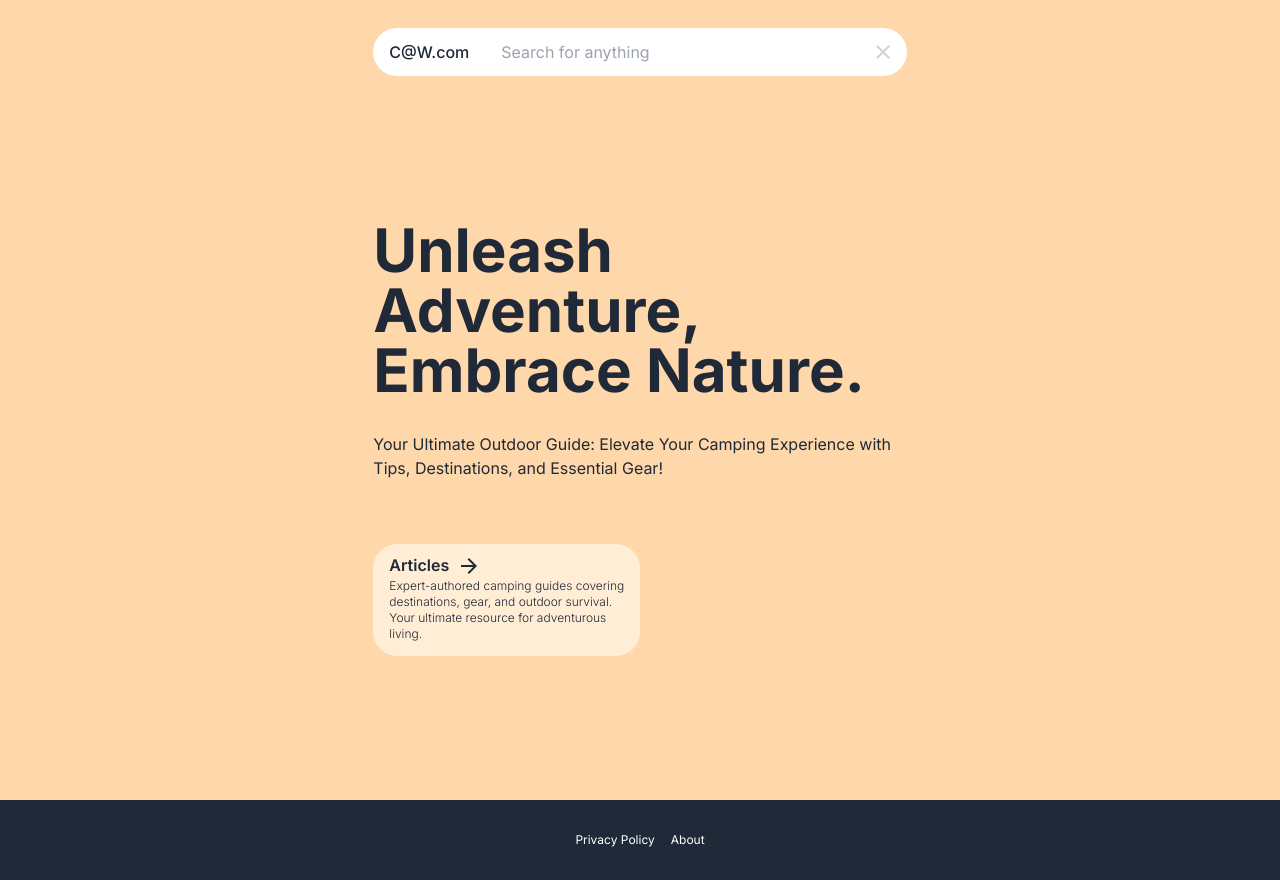
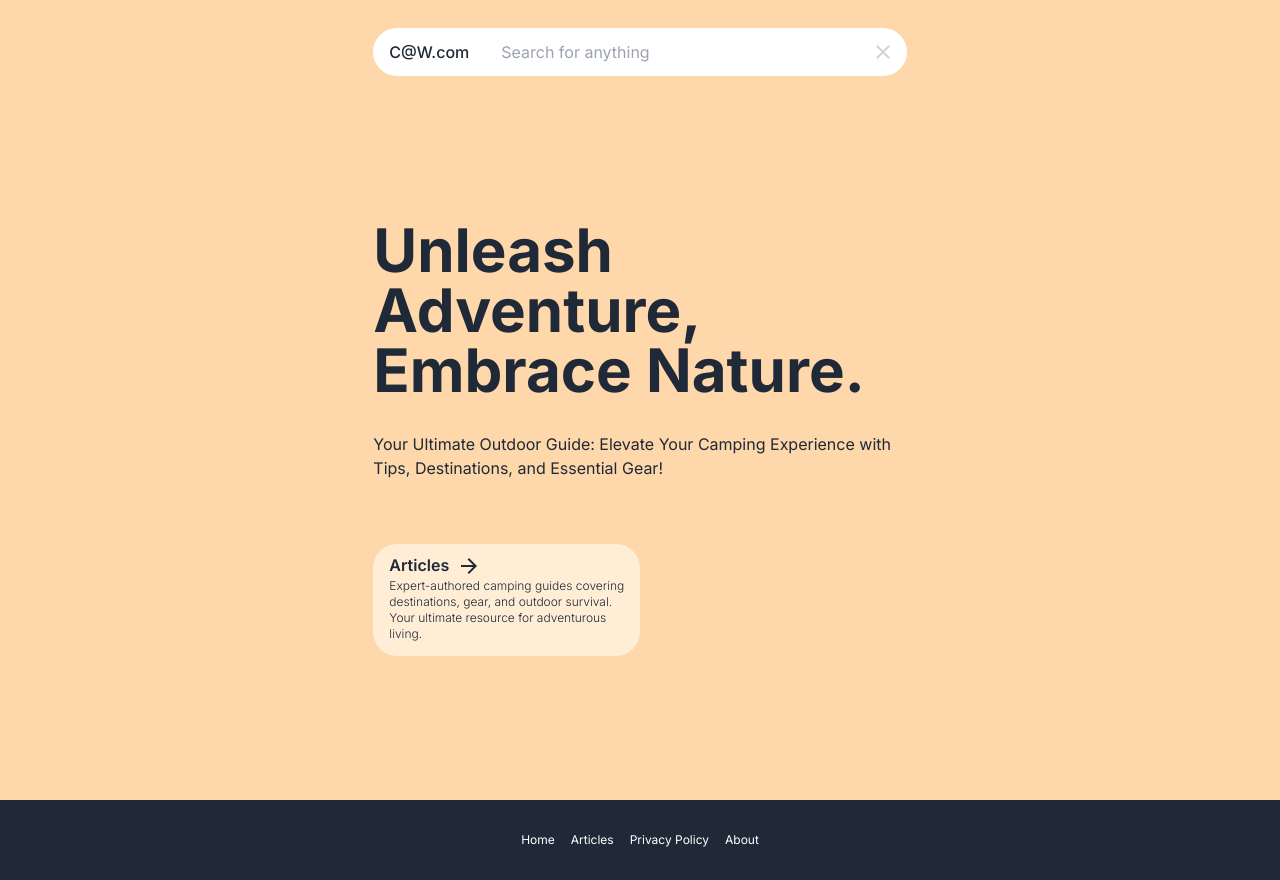
Before and after one commit to serhatandic/evbahcem, a Next.js app: page / in a window 1280 px wide. Built offline with nearby package versions, Linux system fonts and the light colour scheme.

Commit message:
carry home and other articles buttons to fotter

```diff
--- a/app/articles/[...article]/page.tsx
+++ b/app/articles/[...article]/page.tsx
@@ -161,20 +161,6 @@ const Article = ({ params }: ArticleParams) => {
 						</Link>
 					))}
 				</div>
-				<div className='flex justify-end pt-3 gap-3 flex-col sm:flex-row '>
-					<Link
-						className='bg-orange-50 flex-shrink text-gray-800 rounded-lg px-4 py-2 flex justify-center'
-						href={`/`}
-					>
-						<button>Home</button>
-					</Link>
-					<Link
-						className='bg-orange-50 flex-shrink text-gray-800 rounded-lg px-4 py-2 flex justify-center'
-						href={`/articles`}
-					>
-						<button>Check Other Articles</button>
-					</Link>
-				</div>
 			</div>
 		</>
 	);
--- a/app/components/Footer.tsx
+++ b/app/components/Footer.tsx
@@ -5,6 +5,12 @@ const Footer = () => {
 		<div className='w-full '>
 			<div className='flex flex-col items-center justify-center bg-gray-800 text-white p-8'>
 				<div className='flex items-center justify-center gap-4'>
+					<Link href='/'>
+						<p className='text-xs'>Home</p>
+					</Link>
+					<Link href='/articles'>
+						<p className='text-xs'>Articles</p>
+					</Link>
 					<Link href='/privacy-policy'>
 						<p className='text-xs'>Privacy Policy</p>
 					</Link>
```
